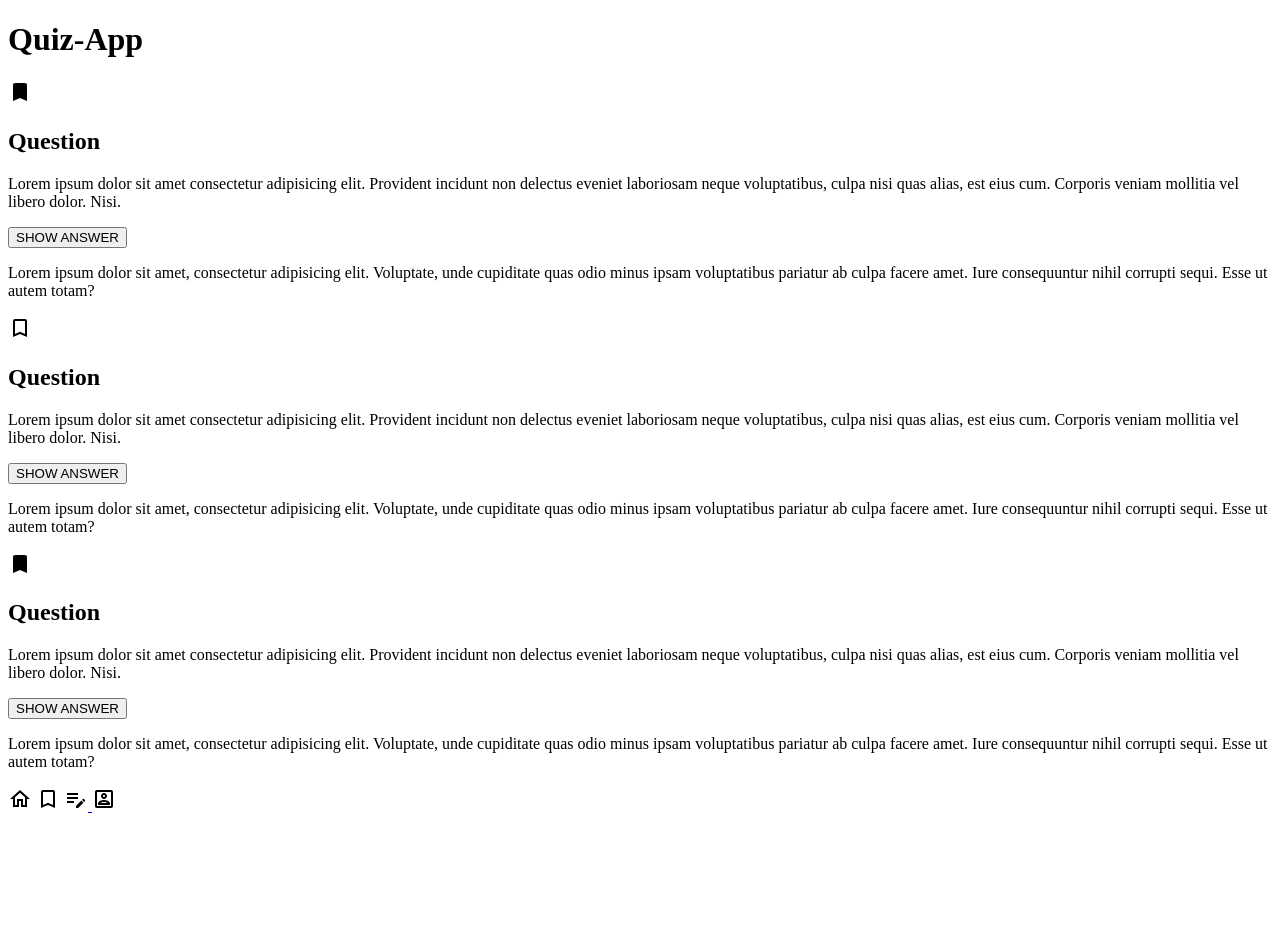
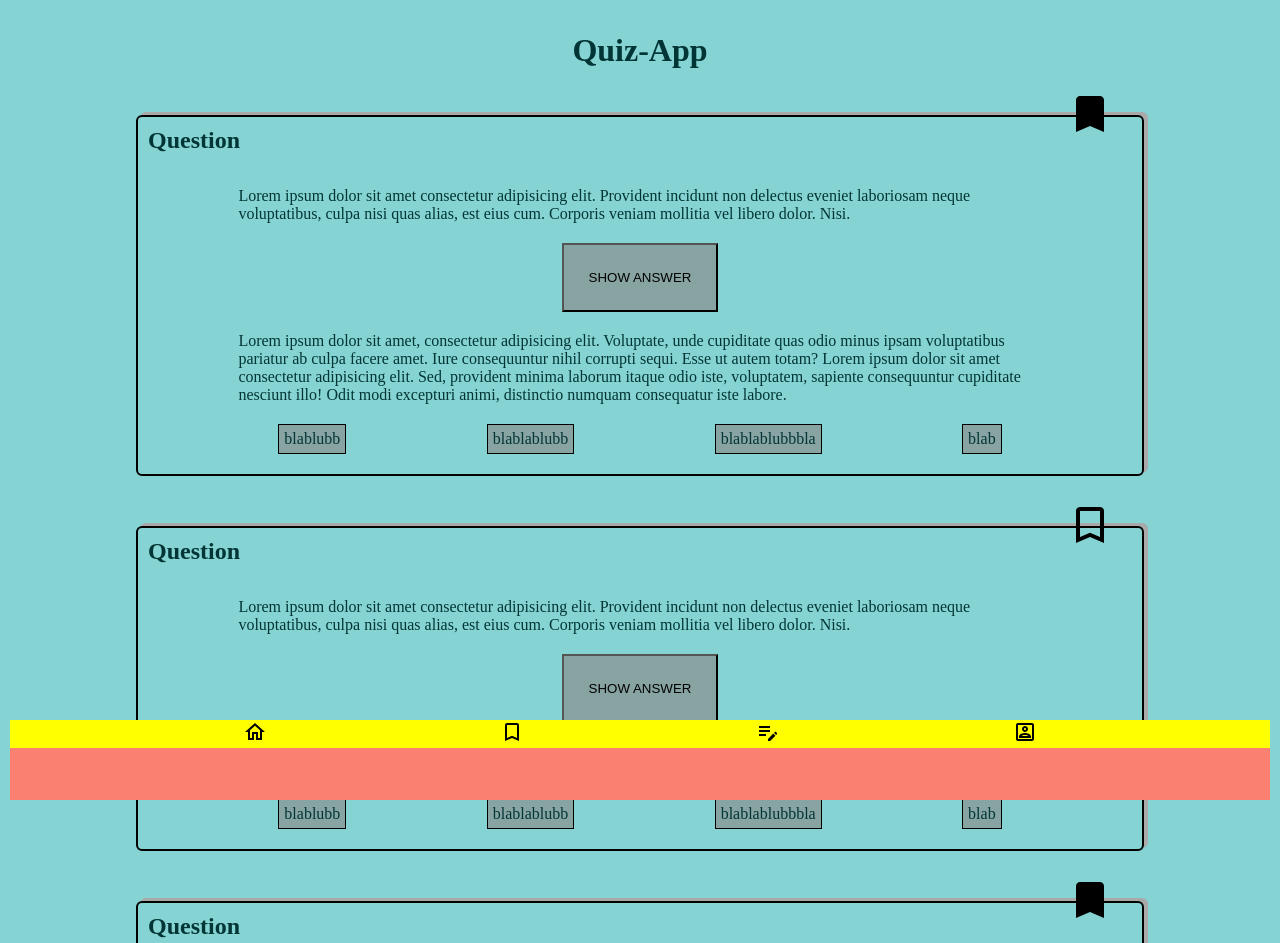
Before and after one commit to UrsulaMontag/quiz-app, a plain HTML site: page index.html in a window 1280 px wide. Shown: the top 943 px of the page. Before the commit the page ends 823 px from the top, so only its background shows below. Drawn offline with Linux system fonts and the light colour scheme.

Commit message:
Add grid-layout for intro and bookmarks

```diff
--- /dev/null
+++ b/css/base.css
@@ -0,0 +1,43 @@
+* {
+  margin: 0;
+  padding: 0;
+  box-sizing: border-box;
+}
+
+html {
+  font-size: 62.5%;
+}
+
+:root {
+  --main-bg-color: #0caba880;
+  --main-text-color: #023535;
+  --items--bg-color: #8c767280;
+  --items-text-color: white;
+  --outline-dark: black;
+  --outline-shadow: darkgray;
+}
+
+body {
+  display: grid;
+  grid-template-columns: 10% 1fr 10%;
+  grid-template-rows: 10vh 1fr 10vh;
+  justify-content: center;
+  align-items: center;
+  row-gap: 25px;
+
+  margin: 10px;
+
+  font-size: 1.6rem;
+  background-color: var(--main-bg-color);
+  color: var(--main-text-color);
+}
+
+.main {
+  grid-column: 2 / 3;
+  grid-row: 2 auto;
+  row-gap: 5rem;
+
+  display: flex;
+  flex-direction: column;
+  justify-content: space-evenly;
+}
--- /dev/null
+++ b/css/card.css
@@ -0,0 +1,63 @@
+.card {
+  display: grid;
+  grid-template-columns: 10% repeat(4, 1fr) 10%;
+  grid-template-rows: 5rem auto 1fr auto 5rem;
+  align-items: flex-start;
+  row-gap: 2rem;
+
+  border: 2px solid var(--outline-dark);
+  border-radius: 0.6rem;
+  box-shadow: 4px -3px var(--outline-shadow);
+}
+
+.card__header-box {
+  grid-row: 1/2;
+  grid-column: 1/-1;
+
+  position: relative;
+  top: 1rem;
+  left: 1rem;
+}
+
+.card__header-bookmark {
+  position: absolute;
+  right: 5%;
+  top: -2.5rem;
+
+  transform: scale(2);
+}
+
+.card__question {
+  grid-row: 2/3;
+  grid-column: 2/-2;
+}
+
+.card__button {
+  grid-row: 3/4;
+  grid-column: 2/-2;
+  justify-self: center;
+  align-self: center;
+
+  padding: 25px;
+
+  background-color: var(--items--bg-color);
+  outline-style: solid 1px var(--outline-dark);
+}
+
+.card__answer {
+  grid-row: 4/5;
+  grid-column: 2/-2;
+}
+
+.card__footer-box {
+  grid-row: 5/-1;
+  grid-column: 1/-1;
+  display: flex;
+  justify-content: space-evenly;
+}
+
+.card__footer-tag {
+  background-color: var(--items--bg-color);
+  border: 0.5px solid var(--outline-dark);
+  padding: 5px;
+}
--- /dev/null
+++ b/css/footer.css
@@ -0,0 +1,25 @@
+.footer {
+  grid-row: 3 / -1;
+  grid-column: 1 /-1;
+  align-items: center;
+
+  position: sticky;
+  bottom: 0;
+  height: 100%;
+
+  background-color: salmon;
+}
+
+.site {
+  background-color: yellow;
+  display: flex;
+  justify-content: space-evenly;
+  align-items: flex-end;
+}
+
+.site__link {
+  min-height: 100%;
+  align-self: stretch;
+  transform: scale();
+  background-color: yellow;
+}
--- /dev/null
+++ b/css/header.css
@@ -0,0 +1,5 @@
+.header {
+  grid-column: 1 /-1;
+  justify-self: center;
+  align-self: center;
+}
--- /dev/null
+++ b/css/styles.css
@@ -0,0 +1,6 @@
+@import "./base.css";
+@import "./card.css";
+
+@import "./footer.css";
+@import "./header.css";
+@import "./other.css";
--- a/index.html
+++ b/index.html
@@ -4,113 +4,136 @@
     <meta charset="UTF-8" />
     <meta http-equiv="X-UA-Compatible" content="IE=edge" />
     <meta name="viewport" content="width=device-width, initial-scale=1.0" />
-    <title>Document</title>
+    <title>UrselsQuizApp</title>
+    <link rel="stylesheet" href="./css/styles.css" />
   </head>
 
   <body>
     <header class="header">
-      <h1 class="header--headline-1">Quiz-App</h1>
+      <h1 class="header__headline-1">Quiz-App</h1>
     </header>
 
-    <main class="cards-box">
-      <section class="card card--card-1">
-        <header class="card--header-box">
+    <main class="main">
+      <section class="card card__card--1">
+        <header class="card__header-box">
           <img
             src="./resources/img/bookmark_black_24dp.svg"
             alt="click to bookmark the question"
-            class="card--header-bookmark card--header-bookmark__clicked"
+            class="card__header-bookmark"
           />
-          <h2 class="card--header-headline-2">Question</h2>
+          <h2 class="card__header-headline-2">Question</h2>
         </header>
-        <p class="card--question">
+        <p class="card__question">
           Lorem ipsum dolor sit amet consectetur adipisicing elit. Provident
           incidunt non delectus eveniet laboriosam neque voluptatibus, culpa
           nisi quas alias, est eius cum. Corporis veniam mollitia vel libero
           dolor. Nisi.
         </p>
-        <button class="card--button">SHOW ANSWER</button>
-        <p class="card--answer">
+        <button class="card__button">SHOW ANSWER</button>
+        <p class="card__answer">
+          Lorem ipsum dolor sit amet, consectetur adipisicing elit. Voluptate,
+          unde cupiditate quas odio minus ipsam voluptatibus pariatur ab culpa
+          facere amet. Iure consequuntur nihil corrupti sequi. Esse ut autem
+          totam? Lorem ipsum dolor sit amet consectetur adipisicing elit. Sed,
+          provident minima laborum itaque odio iste, voluptatem, sapiente
+          consequuntur cupiditate nesciunt illo! Odit modi excepturi animi,
+          distinctio numquam consequatur iste labore.
+        </p>
+        <footer class="card__footer-box">
+          <span class="card__footer-tag">blablubb</span
+          ><span class="card__footer-tag">blablablubb</span
+          ><span class="card__footer-tag">blablablubbbla</span
+          ><span class="card__footer-tag">blab</span>
+        </footer>
+      </section>
+
+      <section class="card card__card--2">
+        <header class="card__header-box">
+          <img
+            src="./resources/img/bookmark_border_black_24dp.svg"
+            alt="click to bookmark the question"
+            class="card__header-bookmark"
+          />
+          <h2 class="card__header-headline-2">Question</h2>
+        </header>
+        <p class="card__question">
+          Lorem ipsum dolor sit amet consectetur adipisicing elit. Provident
+          incidunt non delectus eveniet laboriosam neque voluptatibus, culpa
+          nisi quas alias, est eius cum. Corporis veniam mollitia vel libero
+          dolor. Nisi.
+        </p>
+        <button class="card__button">SHOW ANSWER</button>
+        <p class="card__answer">
           Lorem ipsum dolor sit amet, consectetur adipisicing elit. Voluptate,
           unde cupiditate quas odio minus ipsam voluptatibus pariatur ab culpa
           facere amet. Iure consequuntur nihil corrupti sequi. Esse ut autem
           totam?
         </p>
+        <footer class="card__footer-box">
+          <span class="card__footer-tag">blablubb</span
+          ><span class="card__footer-tag">blablablubb</span
+          ><span class="card__footer-tag">blablablubbbla</span
+          ><span class="card__footer-tag">blab</span>
+        </footer>
       </section>
 
-      <section class="card card--card-2">
-        <header class="card--header-box">
+      <section class="card card__card--3">
+        <header class="card__header-box">
           <img
-            src="./resources/img/bookmark_border_black_24dp.svg"
+            src="./resources/img/bookmark_black_24dp.svg"
             alt="click to bookmark the question"
-            class="card--header-bookmark card--header-bookmark__clicked"
+            class="card__header-bookmark"
           />
-          <h2 class="card--header-headline-2">Question</h2>
+          <h2 class="card__header-headline-2">Question</h2>
         </header>
-        <p class="card--question">
+        <p class="card__question">
           Lorem ipsum dolor sit amet consectetur adipisicing elit. Provident
           incidunt non delectus eveniet laboriosam neque voluptatibus, culpa
           nisi quas alias, est eius cum. Corporis veniam mollitia vel libero
           dolor. Nisi.
         </p>
-        <button class="card--button">SHOW ANSWER</button>
-        <p class="card--answer">
+        <button class="card__button">SHOW ANSWER</button>
+        <p class="card__answer">
           Lorem ipsum dolor sit amet, consectetur adipisicing elit. Voluptate,
           unde cupiditate quas odio minus ipsam voluptatibus pariatur ab culpa
           facere amet. Iure consequuntur nihil corrupti sequi. Esse ut autem
           totam?
         </p>
-      </section>
-      <section class="card card--card-3">
-        <header class="card--header-box">
-          <img
-            src="./resources/img/bookmark_black_24dp.svg"
-            alt="click to bookmark the question"
-            class="card--header-bookmark card--header-bookmark__clicked"
-          />
-          <h2 class="card--header-headline-2">Question</h2>
-        </header>
-        <p class="card--question">
-          Lorem ipsum dolor sit amet consectetur adipisicing elit. Provident
-          incidunt non delectus eveniet laboriosam neque voluptatibus, culpa
-          nisi quas alias, est eius cum. Corporis veniam mollitia vel libero
-          dolor. Nisi.
-        </p>
-        <button class="card--button">SHOW ANSWER</button>
-        <p class="card--answer">
-          Lorem ipsum dolor sit amet, consectetur adipisicing elit. Voluptate,
-          unde cupiditate quas odio minus ipsam voluptatibus pariatur ab culpa
-          facere amet. Iure consequuntur nihil corrupti sequi. Esse ut autem
-          totam?
-        </p>
+        <footer class="card__footer-box">
+          <span class="card__footer-tag">blablubb</span
+          ><span class="card__footer-tag">blablablubb</span
+          ><span class="card__footer-tag">blablablubbbla</span
+          ><span class="card__footer-tag">blab</span>
+        </footer>
       </section>
     </main>
 
     <footer class="footer">
       <nav class="site">
-        <a href="#" class="site--link site--link__clicked"
+        <a href="#" class="site__link site__link--clicked"
           ><img
             src="./resources/img/home_black_24dp.svg"
             alt="home-link-icon"
-            class="site--img"
+            class="site__img"
         /></a>
-        <a href="./bookmarks.html" class="site--link site--link__clicked"
+        <a href="./bookmarks.html" class="site__link site__link--clicked"
           ><img
             src="./resources/img/bookmark_border_black_24dp.svg"
             alt="bookmark-link-icon"
-            class="site--img"
+            class="site__img"
         /></a>
-        <a href="./create.html" class="site--link site--link__clicked"
+        <a href="./create.html" class="site__link site__link--clicked"
           ><img
             src="./resources/img/edit_note_black_24dp.svg"
             alt="edit-note-link-icon"
-            class="site--img"
+            class="site__img"
           />
         </a>
-        <a href="./profile.html" class="site--link site--link__clicked"
+        <a href="./profile.html" class="site__link site__link--clicked"
           ><img
             src="./resources/img/account_box_black_24dp.svg"
             alt=""
-            class="site--img"
+            class="site__img"
         /></a>
       </nav>
     </footer>
```
Also changed, not shown: bookmarks.html (+38 -25 lines), create.html (+2 -1 lines), profile.html (+30 -49 lines), css/other.css (added).
